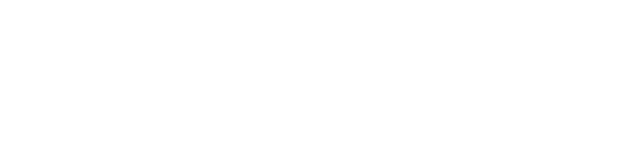
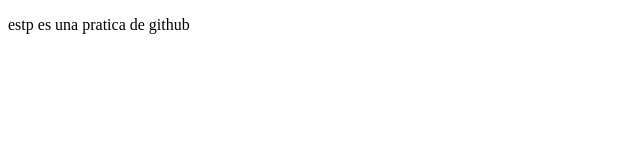
Before and after one commit to DanielLopez1/proyectoDemoCursoPrework, a plain HTML site: page index.html in a window 1280 px wide. Shown: the whole page, without its empty margins (0-640 px from the left). Drawn offline with Linux system fonts and the light colour scheme.

Commit message:
Se anexo un parrafo en el index.html

```diff
--- a/index.html
+++ b/index.html
@@ -6,6 +6,6 @@
     <title>Document</title>
 </head>
 <body>
-
+    <p>estp es una pratica de github</p>
 </body>
 </html>
```
